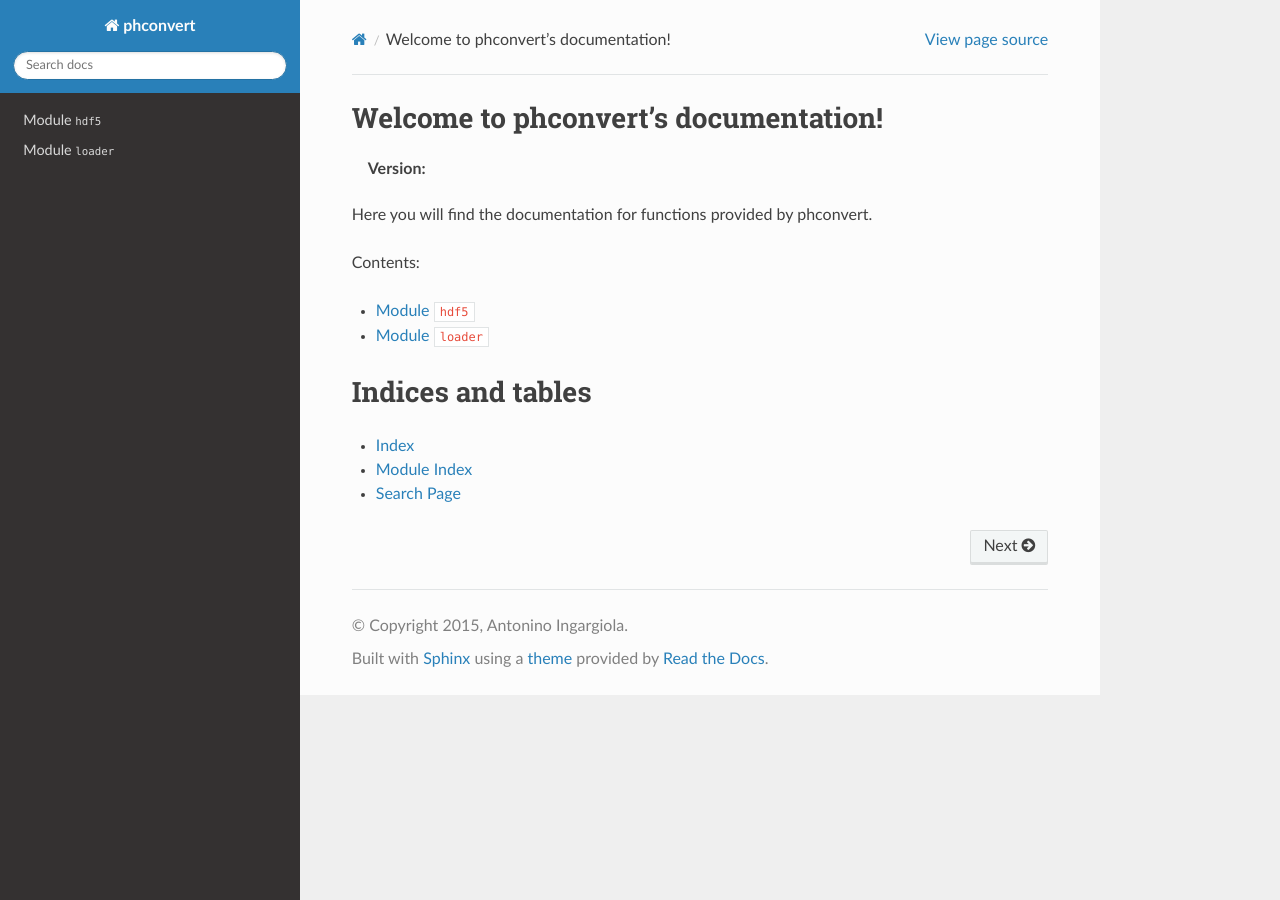
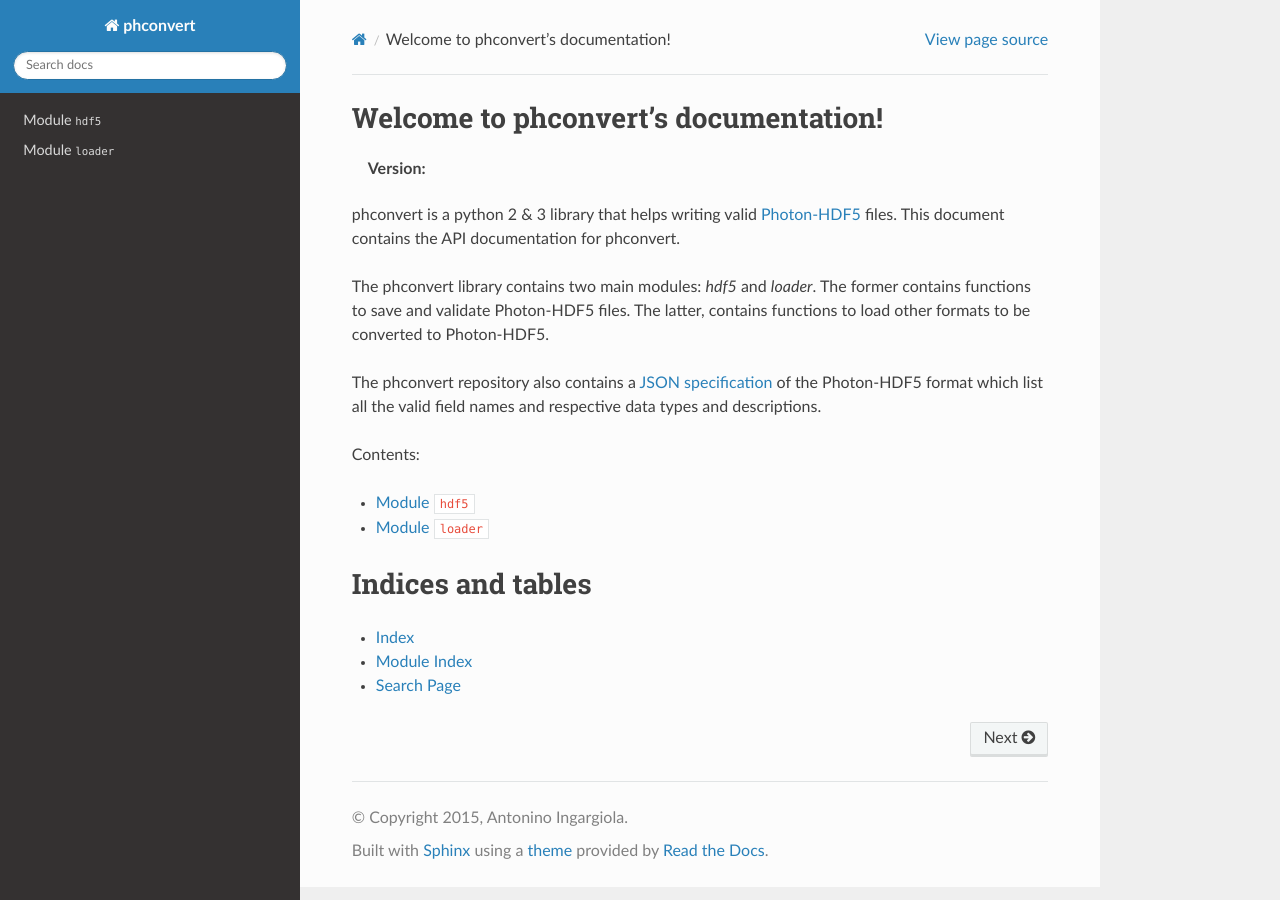
Before and after one commit to Photon-HDF5/phconvert, a Sphinx documentation site: the page built from docs/index.rst, in a window 1280 px wide. Built offline with Sphinx 7.4.7 and the Read the Docs theme 2.0.0, drawn with Linux system fonts in a browser that asks for light colours; the version number could not be read and is left out.

```diff
--- a/docs/index.rst
+++ b/docs/index.rst
@@ -8,8 +8,19 @@ Welcome to phconvert's documentation!
 
 :Version: |version|
 
-Here you will find the documentation for functions provided by phconvert.
+phconvert is a python 2 & 3 library that helps writing valid
+`Photon-HDF5 <https://www.photon-hdf5.org>`_ files.
+This document contains the API documentation for phconvert.
 
+The phconvert library contains two main modules: `hdf5` and `loader`.
+The former contains functions to save and validate Photon-HDF5 files.
+The latter, contains functions to load other formats to be converted to
+Photon-HDF5.
+
+The phconvert repository also contains a
+`JSON specification <https://github.com/Photon-HDF5/phconvert/blob/master/phconvert/specs/photon-hdf5_specs.json>`_
+of the Photon-HDF5 format which list all the valid field names and respective
+data types and descriptions.
 
 Contents:
 
```
Also changed, not shown: README.md (+3 -23 lines), 2 other files.
